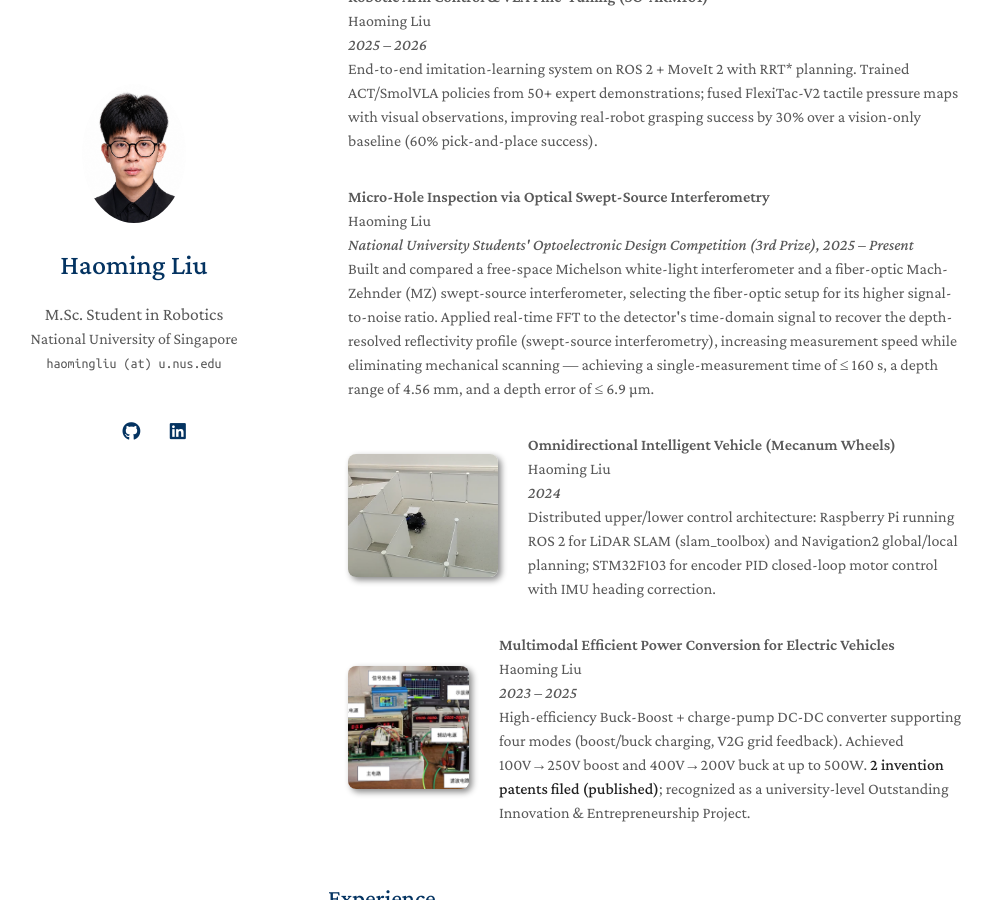
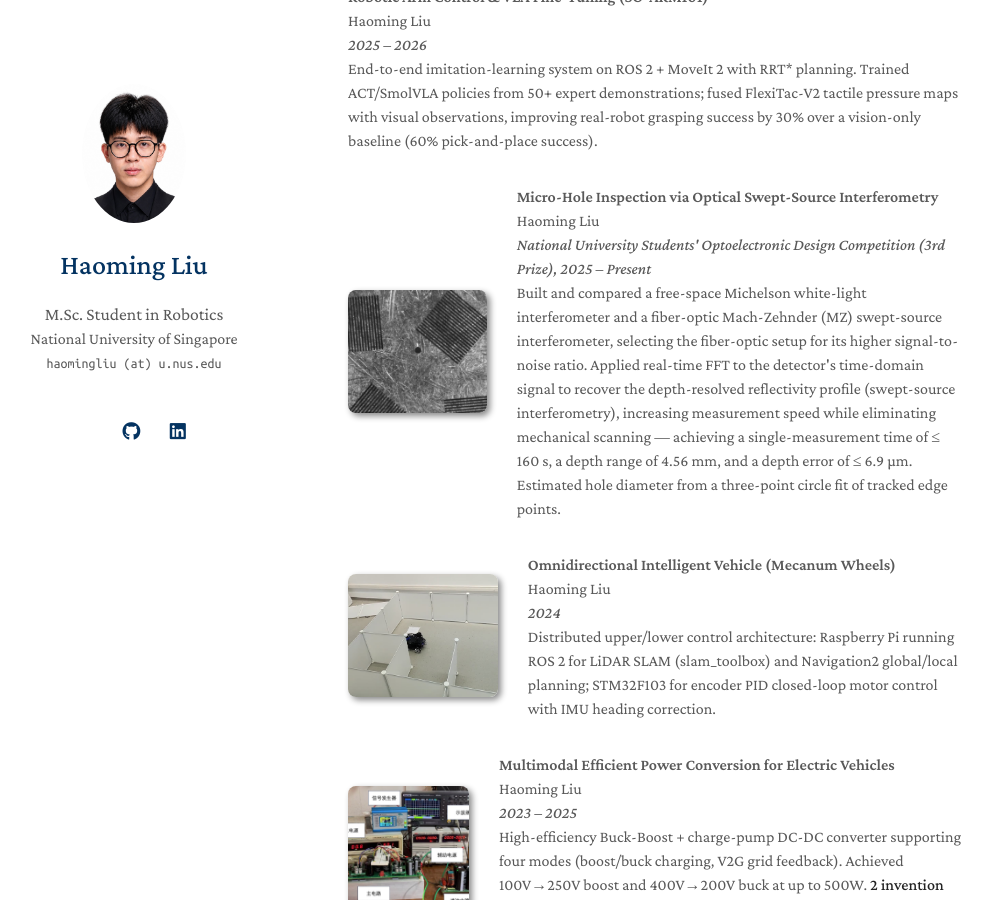
Before and after one commit to Johnny-lauHM/Johnny-lauHM.github.io, a Jekyll site: the page built from index.md, in a window 1280 px wide and 900 px high, scrolled down 1736 px. Shown: the whole window, without its empty margins (142-1134 px from the left). Built offline with Jekyll 4.4.1, drawn with Linux system fonts in a browser that asks for light colours; a style sheet for code colours, icons or effects is not loaded; our own code applies the rules of GitHub Pages for plain Markdown files; grey boxes are pictures that could not be loaded.

Commit message:
Add hole-measurement thumbnail and three-point circle detail to interferometry project

```diff
--- a/index.md
+++ b/index.md
@@ -109,11 +109,14 @@ My research focuses on teaching robots to act in the physical world — vision-l
 
 <li>
 <div class="pub-row">
+  <div class="col-sm-3 abbr" style="position: relative;padding-right: 15px;padding-left: 15px;">
+    <img src="./assets/img/proj_interferometry.jpg" class="teaser img-fluid z-depth-1" style="width:100%">
+  </div>
   <div class="col-sm-9" style="position: relative;padding-right: 15px;padding-left: 20px;">
     <div class="title">Micro-Hole Inspection via Optical Swept-Source Interferometry</div>
     <div class="author">Haoming Liu</div>
     <div class="periodical"><em>National University Students' Optoelectronic Design Competition (3rd Prize), 2025 – Present</em></div>
-    <div>Built and compared a free-space Michelson white-light interferometer and a fiber-optic Mach-Zehnder (MZ) swept-source interferometer, selecting the fiber-optic setup for its higher signal-to-noise ratio. Applied real-time FFT to the detector's time-domain signal to recover the depth-resolved reflectivity profile (swept-source interferometry), increasing measurement speed while eliminating mechanical scanning — achieving a single-measurement time of ≤ 160 s, a depth range of 4.56 mm, and a depth error of ≤ 6.9 µm.</div>
+    <div>Built and compared a free-space Michelson white-light interferometer and a fiber-optic Mach-Zehnder (MZ) swept-source interferometer, selecting the fiber-optic setup for its higher signal-to-noise ratio. Applied real-time FFT to the detector's time-domain signal to recover the depth-resolved reflectivity profile (swept-source interferometry), increasing measurement speed while eliminating mechanical scanning — achieving a single-measurement time of ≤ 160 s, a depth range of 4.56 mm, and a depth error of ≤ 6.9 µm. Estimated hole diameter from a three-point circle fit of tracked edge points.</div>
   </div>
 </div>
 </li>
```
Also changed, not shown: assets/img/proj_interferometry.jpg (added).
